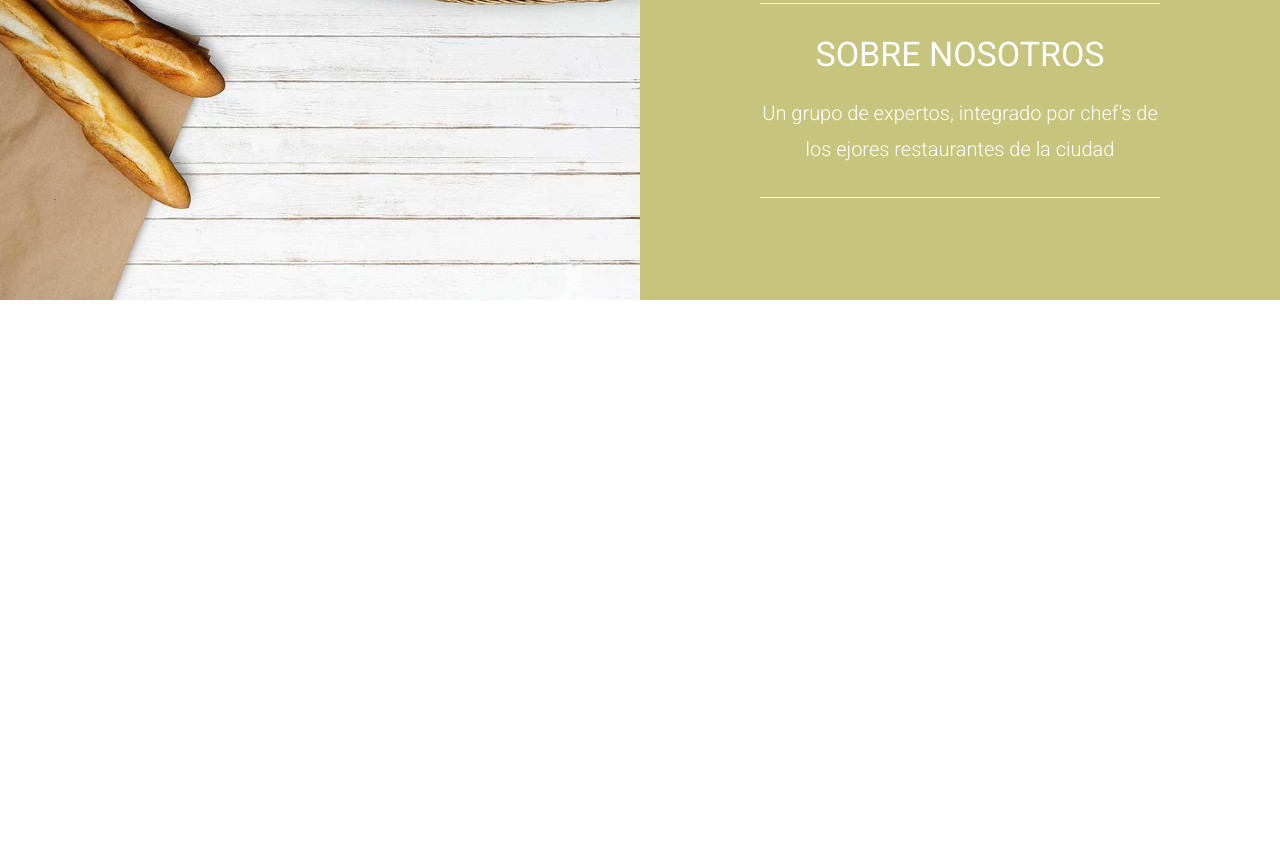
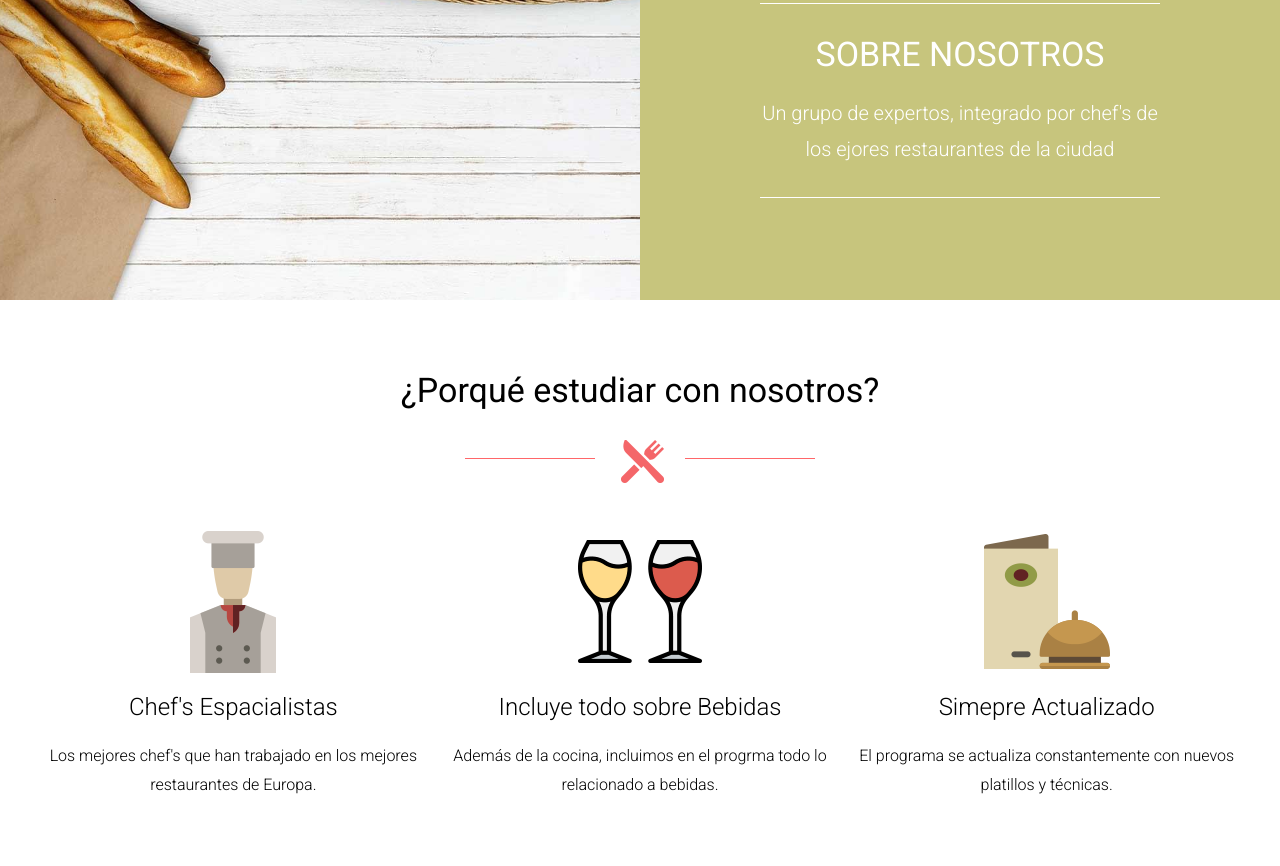
Before and after one commit to muxanz/escuela-cocina, a website: page index.html in a window 1280 px wide. Shown: the part 711-1577 px from the top of the page. Before the commit the page ends 1011 px from the top, so only its background shows below. Drawn offline with Linux system fonts and the light colour scheme.

Commit message:
about us section created with scss styles

```diff
--- a/index.html
+++ b/index.html
@@ -49,6 +49,29 @@
             <div class="bloque"></div>
         </div>
     </section>
+    <section class="nosotros contenedor">
+        <h2 class="nosotros__heading">¿Porqué estudiar con nosotros?</h2>
+        <div class="nosotros__grid">
+            <div class="nosotros__bloque">
+                <img class="nosotros__imagen" src="build/img/icono_chef.png" alt="imagen chef">
+                <h3 class="nosotros__bloque-heading">Chef's Espacialistas</h3>
+                <p class="nosotros__bloque-texto">Los mejores chef's que han trabajado en los mejores restaurantes de
+                    Europa.</p>
+            </div>
+            <div class="nosotros__bloque">
+                <img class="nosotros__imagen" src="build/img/icono_vino.png" alt="imagen vino">
+                <h3 class="nosotros__bloque-heading">Incluye todo sobre Bebidas</h3>
+                <p class="nosotros__bloque-texto">Además de la cocina, incluimos en el progrma todo lo relacionado a
+                    bebidas.</p>
+            </div>
+            <div class="nosotros__bloque">
+                <img class="nosotros__imagen" src="build/img/icono_menu.png" alt="imagen menu">
+                <h3 class="nosotros__bloque-heading">Simepre Actualizado</h3>
+                <p class="nosotros__bloque-texto">El programa se actualiza constantemente con nuevos platillos y
+                    técnicas.</p>
+            </div>
+        </div>
+    </section>
 </body>
 
 </html>
--- a/src/scss/base/_mixins.scss
+++ b/src/scss/base/_mixins.scss
@@ -61,3 +61,17 @@
     background-position: center center;
     background-repeat: no-repeat;
 }
+
+@mixin heading {
+    text-align: center;
+
+    &::after {
+        content: '';
+        display: block;
+        height: 10rem;
+        margin: 0 auto;
+        background-image: url(../img/separador.png);
+        background-repeat: no-repeat;
+        background-position: center center;
+    }
+}
--- a/src/scss/ui/contenido/_index.scss
+++ b/src/scss/ui/contenido/_index.scss
@@ -1 +1,2 @@
 @forward 'bloques';
+@forward 'nosotros';
--- /dev/null
+++ b/src/scss/ui/contenido/_nosotros.scss
@@ -0,0 +1,25 @@
+@use 'base/mixins' as m;
+@use 'base/variables' as v;
+
+.nosotros {
+   padding: 5rem 0;
+
+   &__heading {
+      @include m.heading;
+   }
+
+   &__grid {
+
+      @include m.tablet {
+         @include m.grid(3, 2rem);
+      }
+   }
+
+   &__bloque {
+      text-align: center;
+   }
+
+   &__imagen {
+      margin: 0 auto;
+   }
+}
```
Also changed, not shown: build/css/app.css, 1 other file.
